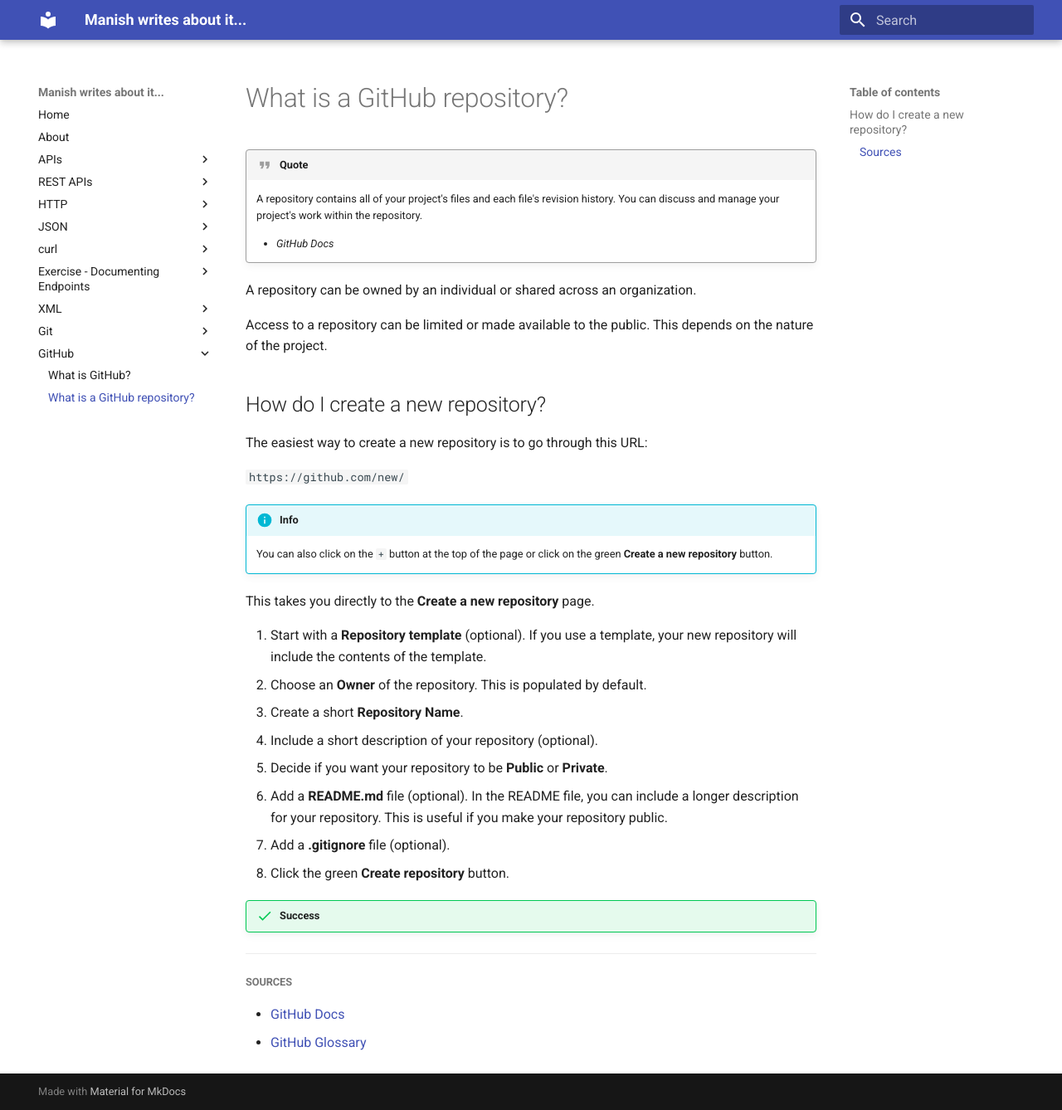
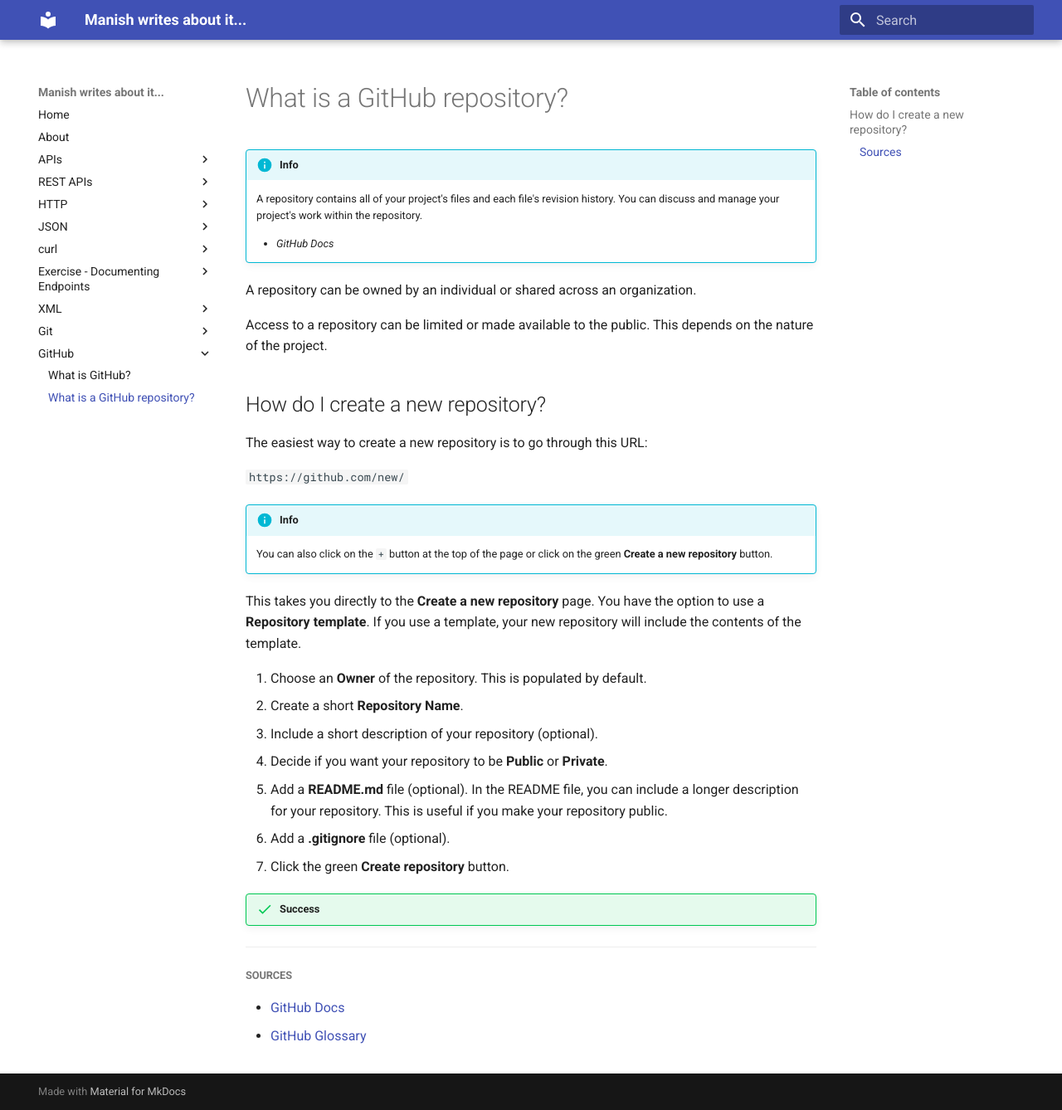
Before and after one commit to savvystrider/savvystrider.github.io, an MkDocs documentation site: the page built from docs/what-is-a-github-repository.md, in a window 1280 px wide and 1338 px high. Shown: the whole window at 83% size. Built offline with MkDocs 1.6.1 and Material for MkDocs 9.7.7, drawn with Linux system fonts in a browser that asks for light colours.

Commit message:
Git and GitHub content changes and formatting

```diff
--- a/docs/what-is-a-github-repository.md
+++ b/docs/what-is-a-github-repository.md
@@ -1,6 +1,6 @@
 # What is a GitHub repository?
 
-!!! quote
+!!! info
 
     A repository contains all of your project's files and each file's revision history. You can discuss and manage your project's work within the repository.
 
@@ -20,9 +20,8 @@
 
     You can also click on the `+` button at the top of the page or click on the green **Create a new repository** button.
 
-This takes you directly to the **Create a new repository** page.
+This takes you directly to the **Create a new repository** page. You have the option to use a **Repository template**. If you use a template, your new repository will include the contents of the template.
 
-1. Start with a **Repository template** (optional). If you use a template, your new repository will include the contents of the template.
 2. Choose an **Owner** of the repository. This is populated by default.
 3. Create a short **Repository Name**.
 4. Include a short description of your repository (optional).
--- a/mkdocs.yml
+++ b/mkdocs.yml
@@ -56,6 +56,7 @@
         - 'How do I add files in Git?': 'how-to-add-files-in-git.md'
         - 'How do I commit changes in Git?': 'how-to-commit-changes-in-git.md'
         - 'What are the essential Git commands?': 'what-are-essential-git-commands.md'
+        - 'What is cloning in Git?': 'what-is-cloning-in-git.md'
         - 'Git vocabulary': 'git-vocabulary.md'
     - 'GitHub':
         - 'What is GitHub?': 'what-is-github.md'
```
Also changed, not shown: docs/about.md (+1 -1 lines), docs/what-is-git.md (+1 -1 lines), docs/what-is-github.md (+1 -1 lines).
